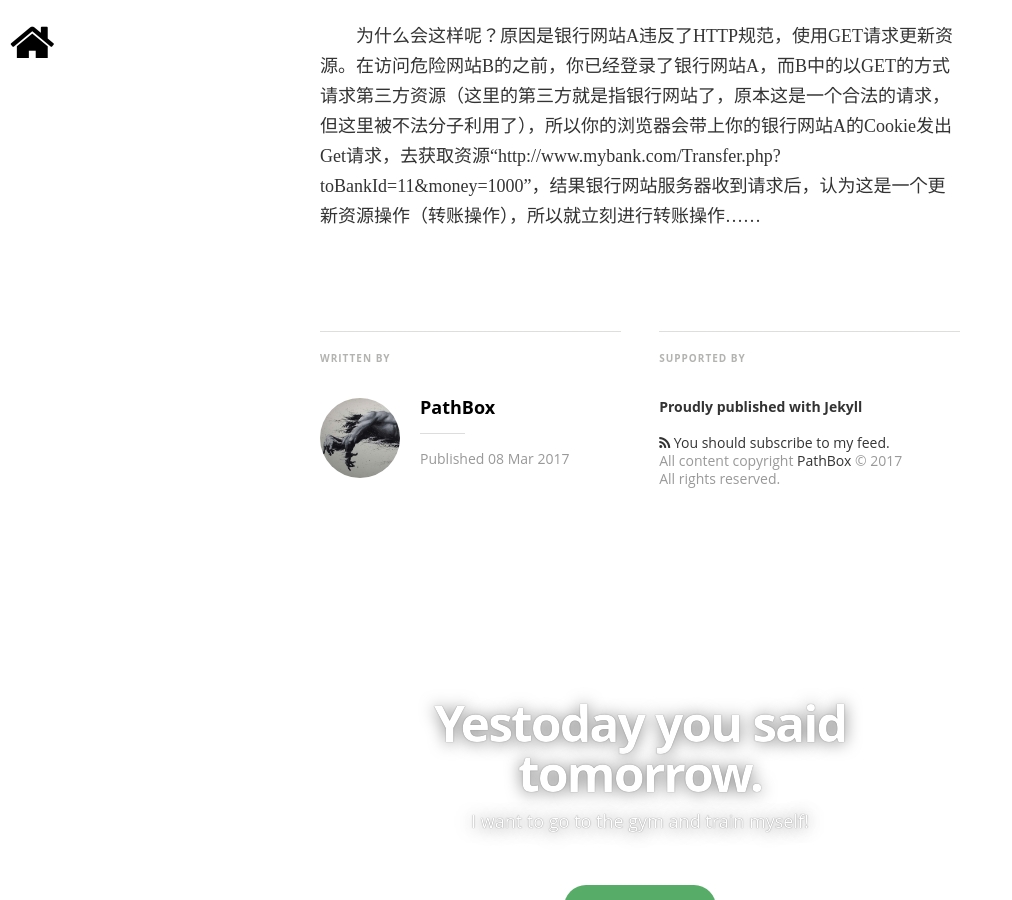
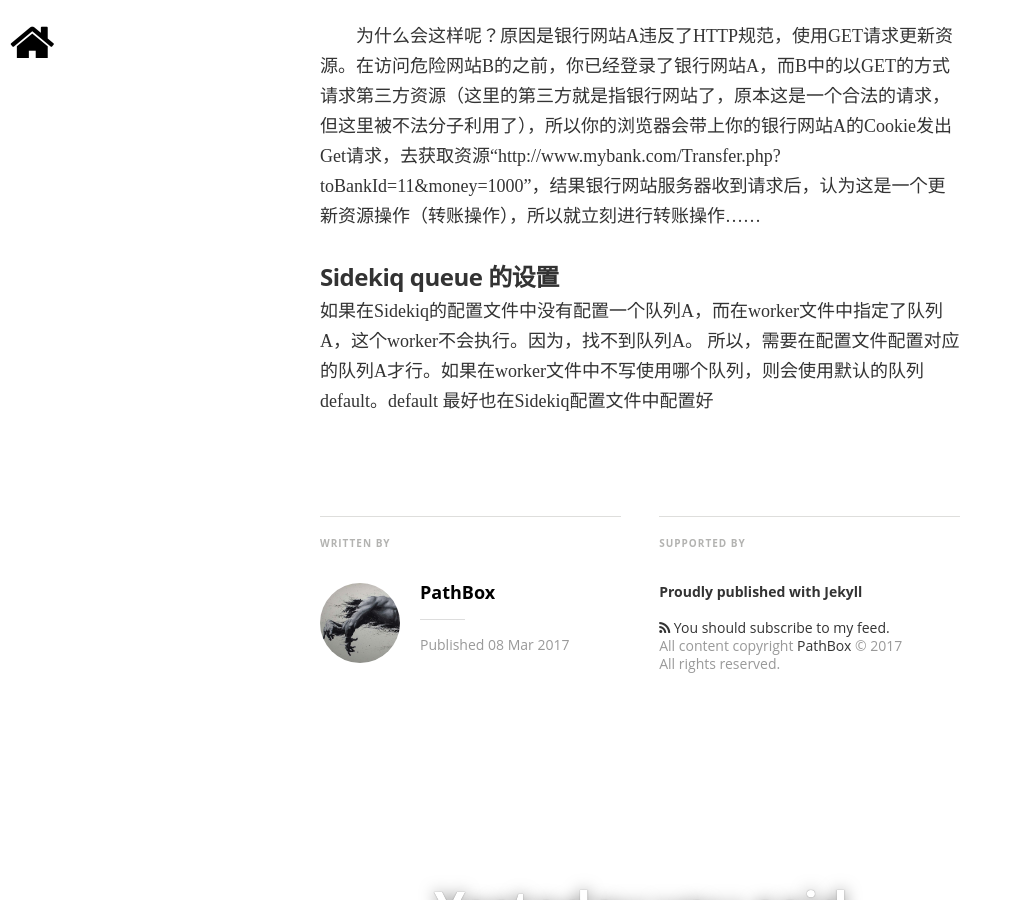
Before and after one commit to pathbox/pathbox.github.io, a Jekyll site: the page built from _posts/2017-03-08-work-summary-in-Udesk-two.md, in a window 1280 px wide and 900 px high, scrolled down 3212 px. Shown: the whole window, without its empty margins (0-1012 px from the left). Built offline with Jekyll 4.4.1, drawn with Linux system fonts in a browser that asks for light colours; nearby versions of some CDN libraries; some web fonts are replaced; comment, search, counter and statistics services are not loaded.

Commit message:
Sidekiq 指定的队列需要在配置文件中配置

```diff
--- a/_posts/2017-03-08-work-summary-in-Udesk-two.md
+++ b/_posts/2017-03-08-work-summary-in-Udesk-two.md
@@ -67,3 +67,8 @@ No symbol key again
 　　首先，你登录了银行网站A，然后访问危险网站B，噢，这时你会发现你的银行账户少了1000块......
 
 　　为什么会这样呢？原因是银行网站A违反了HTTP规范，使用GET请求更新资源。在访问危险网站B的之前，你已经登录了银行网站A，而B中的<img>以GET的方式请求第三方资源（这里的第三方就是指银行网站了，原本这是一个合法的请求，但这里被不法分子利用了），所以你的浏览器会带上你的银行网站A的Cookie发出Get请求，去获取资源“http://www.mybank.com/Transfer.php?toBankId=11&money=1000”，结果银行网站服务器收到请求后，认为这是一个更新资源操作（转账操作），所以就立刻进行转账操作......
+
+##### Sidekiq queue 的设置
+如果在Sidekiq的配置文件中没有配置一个队列A，而在worker文件中指定了队列A，这个worker不会执行。因为，找不到队列A。
+所以，需要在配置文件配置对应的队列A才行。如果在worker文件中不写使用哪个队列，则会使用默认的队列default。default
+最好也在Sidekiq配置文件中配置好
```
